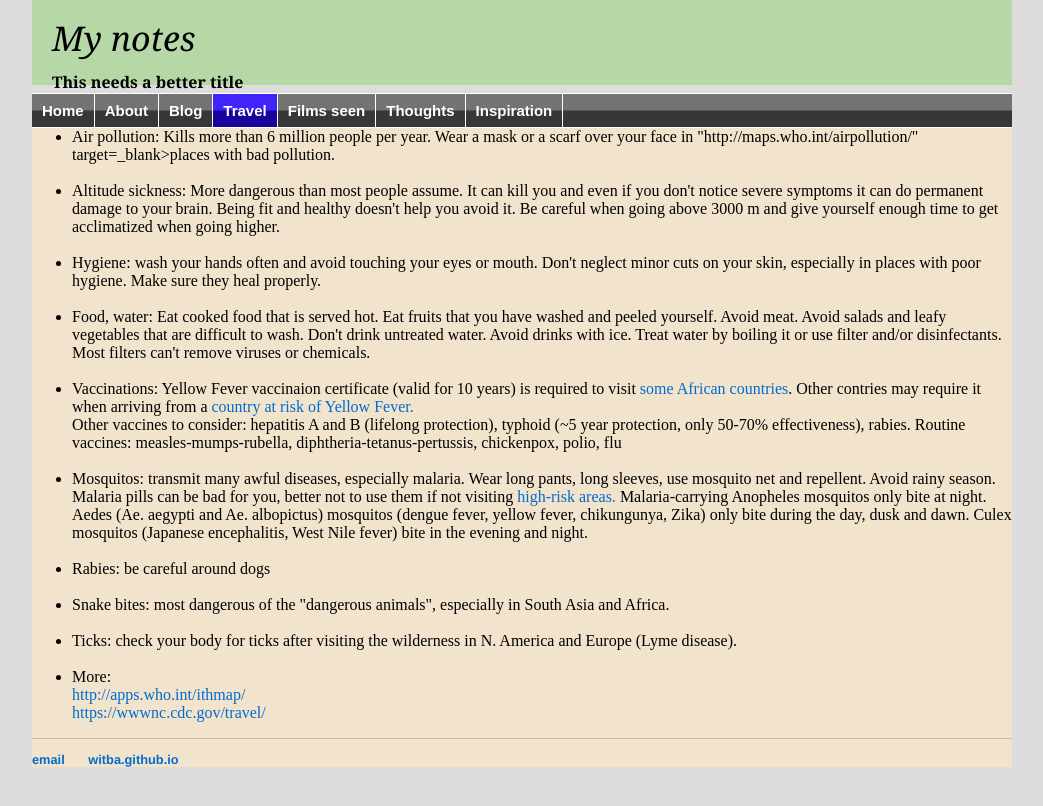
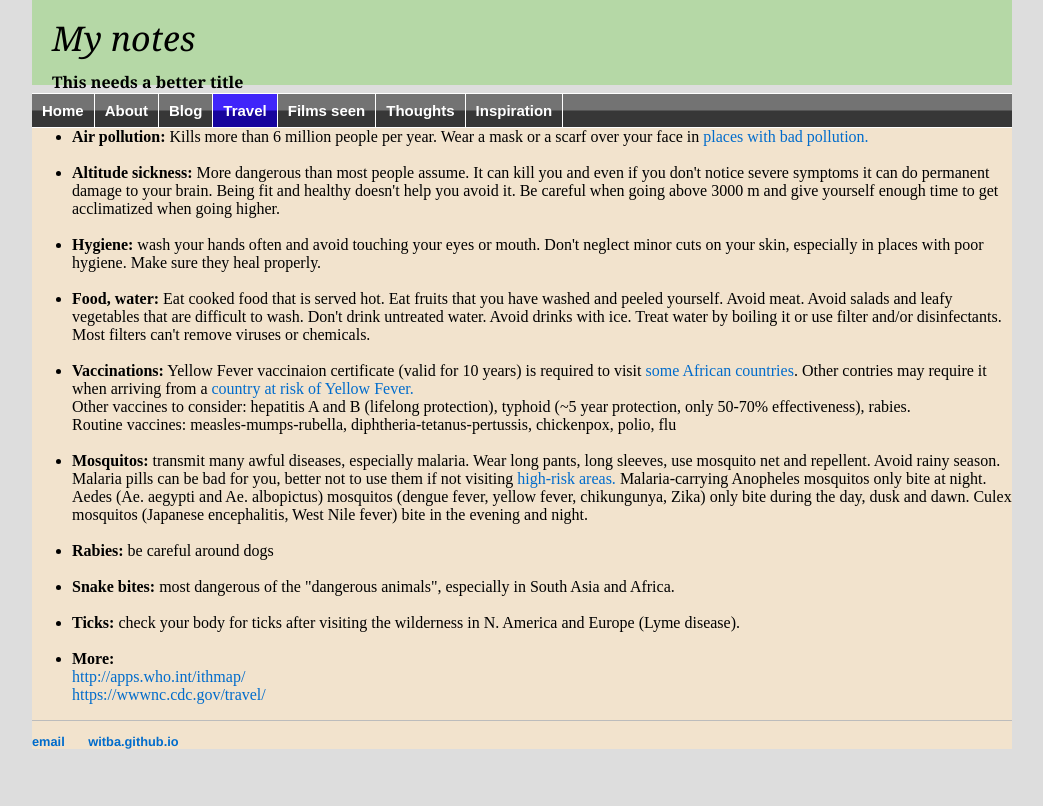
Before and after one commit to witba/witba.github.io, a Jekyll site: the page built from travel/health.html, in a window 1280 px wide. Shown: the top 806 px of the page, without its empty margins (118-1161 px from the left). Built offline with Jekyll 4.4.1, drawn with Linux system fonts in a browser that asks for light colours.

Commit message:
Update health.html

```diff
--- a/travel/health.html
+++ b/travel/health.html
@@ -6,25 +6,27 @@
 <div class="travel">
 
 <ul>
-<li>Air pollution: Kills more than 6 million people per year. Wear a mask or a scarf over your face in "http://maps.who.int/airpollution/" target=_blank>places with bad pollution.</a><br>
+<li><b>Air pollution:</b> Kills more than 6 million people per year. Wear a mask or a scarf over your face in <a href="http://maps.who.int/airpollution/" target=_blank>places with bad pollution.</a><br>
 <br>
-<li>Altitude sickness: More dangerous than most people assume. It can kill you and even if you don't notice severe symptoms it can do permanent damage to your brain. Being fit and healthy doesn't help you avoid it. Be careful when going above 3000 m and give yourself enough time to get acclimatized when going higher. <br>
+<li><b>Altitude sickness:</b> More dangerous than most people assume. It can kill you and even if you don't notice severe symptoms it can do permanent damage to your brain. Being fit and healthy doesn't help you avoid it. Be careful when going above 3000 m and give yourself enough time to get acclimatized when going higher. <br>
 <br>
-<li>Hygiene: wash your hands often and avoid touching your eyes or mouth. Don't neglect minor cuts on your skin, especially in places with poor hygiene. Make sure they heal properly.<br>
+<li><b>Hygiene:</b> wash your hands often and avoid touching your eyes or mouth. Don't neglect minor cuts on your skin, especially in places with poor hygiene. Make sure they heal properly.<br>
 <br>
-<li>Food, water: Eat cooked food that is served hot. Eat fruits that you have washed and peeled yourself. Avoid meat. Avoid salads and leafy vegetables that are difficult to wash. Don't drink untreated water. Avoid drinks with ice. Treat water by boiling it or use filter and/or disinfectants. Most filters can't remove viruses or chemicals.<br>
+<li><b>Food, water:</b> Eat cooked food that is served hot. Eat fruits that you have washed and peeled yourself. Avoid meat. Avoid salads and leafy vegetables that are difficult to wash. Don't drink untreated water. Avoid drinks with ice. Treat water by boiling it or use filter and/or disinfectants. Most filters can't remove viruses or chemicals.<br>
 <br>
-<li>Vaccinations: Yellow Fever vaccinaion certificate (valid for 10 years) is required to visit <a href="https://www.who.int/emergencies/yellow-fever/maps/en/" target=_blank>some African countries</a>. Other contries may require it when arriving from a <a href="https://wwwnc.cdc.gov/travel/yellowbook/2018/infectious-diseases-related-to-travel/yellow-fever#5291" target=_blank>country at risk of Yellow Fever.</a><br> Other vaccines to consider: hepatitis A and B (lifelong protection), typhoid (~5 year protection, only 50-70% effectiveness), rabies. Routine vaccines: measles-mumps-rubella, diphtheria-tetanus-pertussis, chickenpox, polio, flu<br>
+<li><b>Vaccinations:</b> Yellow Fever vaccinaion certificate (valid for 10 years) is required to visit <a href="https://www.who.int/emergencies/yellow-fever/maps/en/" target=_blank>some African countries</a>. Other contries may require it when arriving from a <a href="https://wwwnc.cdc.gov/travel/yellowbook/2018/infectious-diseases-related-to-travel/yellow-fever#5291" target=_blank>country at risk of Yellow Fever.</a><br>
+Other vaccines to consider: hepatitis A and B (lifelong protection), typhoid (~5 year protection, only 50-70% effectiveness), rabies. <br>
+Routine vaccines: measles-mumps-rubella, diphtheria-tetanus-pertussis, chickenpox, polio, flu<br>
 <br>
-<li>Mosquitos: transmit many awful diseases, especially malaria. Wear long pants, long sleeves, use mosquito net and repellent. Avoid rainy season. Malaria pills can be bad for you, better not to use them if not visiting <a href="https://map.ox.ac.uk/explorer/#/explorer" target=_blank>high-risk areas.</a> Malaria-carrying Anopheles mosquitos only bite at night. Aedes (Ae. aegypti and Ae. albopictus) mosquitos (dengue fever, yellow fever, chikungunya, Zika) only bite during the day, dusk and dawn. Culex mosquitos (Japanese encephalitis, West Nile fever) bite in the evening and night. <br>
+<li><b>Mosquitos:</b> transmit many awful diseases, especially malaria. Wear long pants, long sleeves, use mosquito net and repellent. Avoid rainy season. Malaria pills can be bad for you, better not to use them if not visiting <a href="https://map.ox.ac.uk/explorer/#/explorer" target=_blank>high-risk areas.</a> Malaria-carrying Anopheles mosquitos only bite at night. Aedes (Ae. aegypti and Ae. albopictus) mosquitos (dengue fever, yellow fever, chikungunya, Zika) only bite during the day, dusk and dawn. Culex mosquitos (Japanese encephalitis, West Nile fever) bite in the evening and night. <br>
 <br>
-<li>Rabies: be careful around dogs<br>
+<li><b>Rabies:</b> be careful around dogs<br>
 <br>
-<li>Snake bites: most dangerous of the "dangerous animals", especially in South Asia and Africa.<br>
+<li><b>Snake bites:</b> most dangerous of the "dangerous animals", especially in South Asia and Africa.<br>
 <br>
-<li>Ticks: check your body for ticks after visiting the wilderness in N. America and Europe (Lyme disease).<br>
+<li><b>Ticks:</b> check your body for ticks after visiting the wilderness in N. America and Europe (Lyme disease).<br>
 <br>
-<li>More:<br>
+<li><b>More:</b><br>
 <a href="http://apps.who.int/ithmap/" target=_blank>http://apps.who.int/ithmap/</a><br>
 <a href="https://wwwnc.cdc.gov/travel/" target=_blank>https://wwwnc.cdc.gov/travel/</a><br>
 </ul>
```
